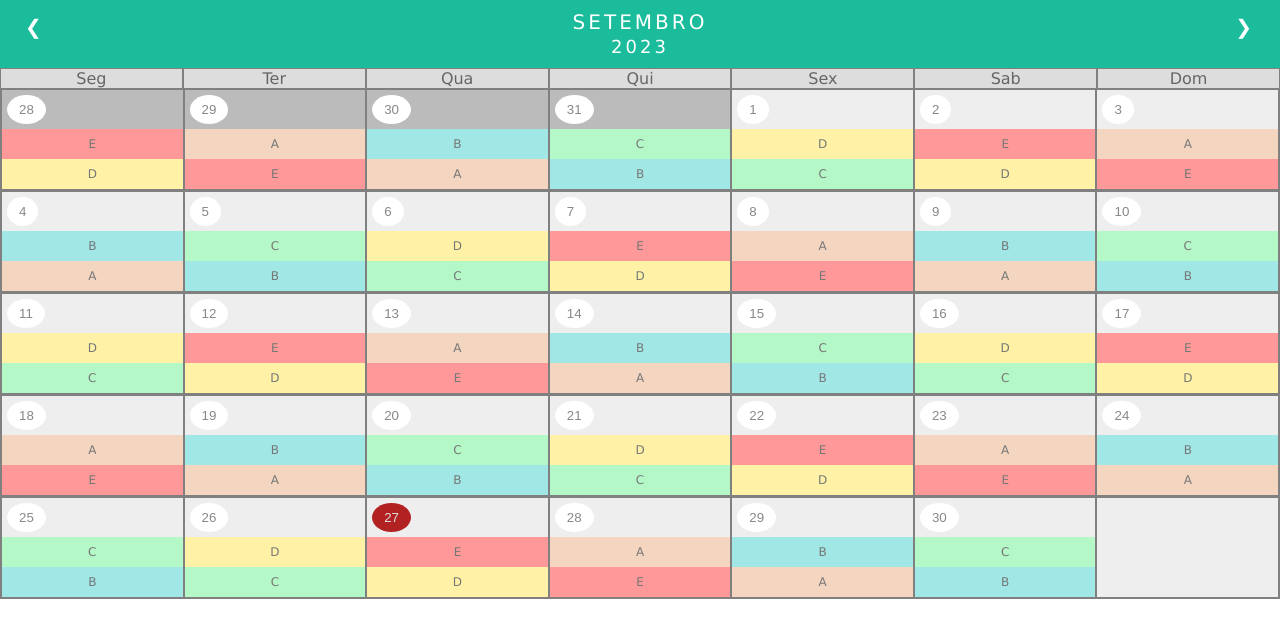
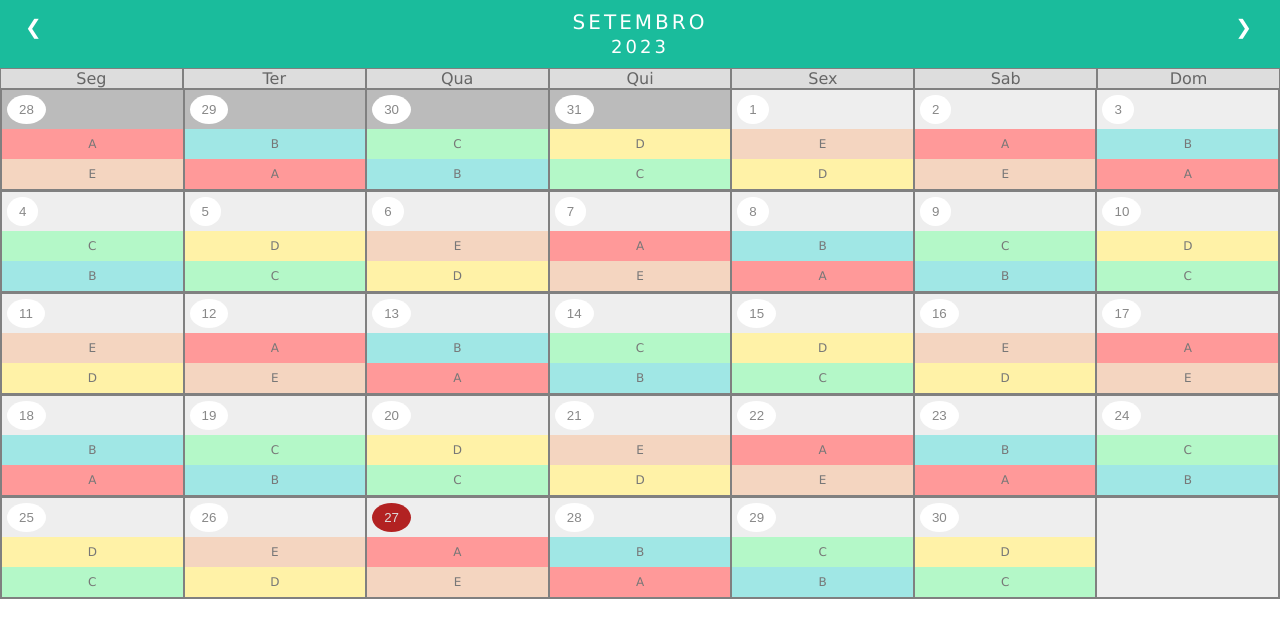
Before and after one commit to edubabeto/edubabeto.github.io, a plain HTML site: page index.html in a window 1280 px wide. Drawn offline with Linux system fonts and the light colour scheme.

Commit message:
Name and color equipes atualized

```diff
--- a/css/cal.css
+++ b/css/cal.css
@@ -136,7 +136,7 @@ div.textEq {
   padding:    8px;
 }
 .eqA {
-  background-color: #F4D5C0;
+  background-color: #FF9999; //#F4D5C0
 }
 
 .eqB {
@@ -152,7 +152,7 @@ div.textEq {
 }
 
 .eqE {
-  background-color: #FF9999;
+  background-color: #F4D5C0;
 }
 
 .atual {
--- a/js/days.js
+++ b/js/days.js
@@ -69,7 +69,8 @@ function iniciaVars(){
   hoje = new Date();
   dataMes.setDate(15);
   dataMes.setHours(07,0,0,0);
-  equipeData = {equipe: "Equipe A" , plantaoDia: new Date(2021,05,20,07)};
+  // equipeData = {equipe: "Equipe A" , plantaoDia: new Date(2021,05,20,07)};
+  equipeData = {equipe: "Equipe A" , plantaoDia: new Date(2023,09,27,07)};
 }
 
 function imprimeCalendario(){
```
